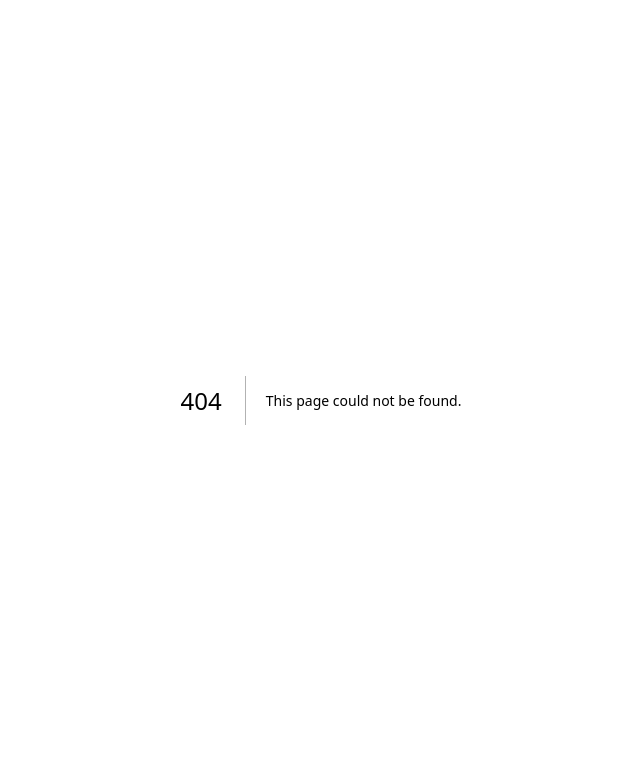
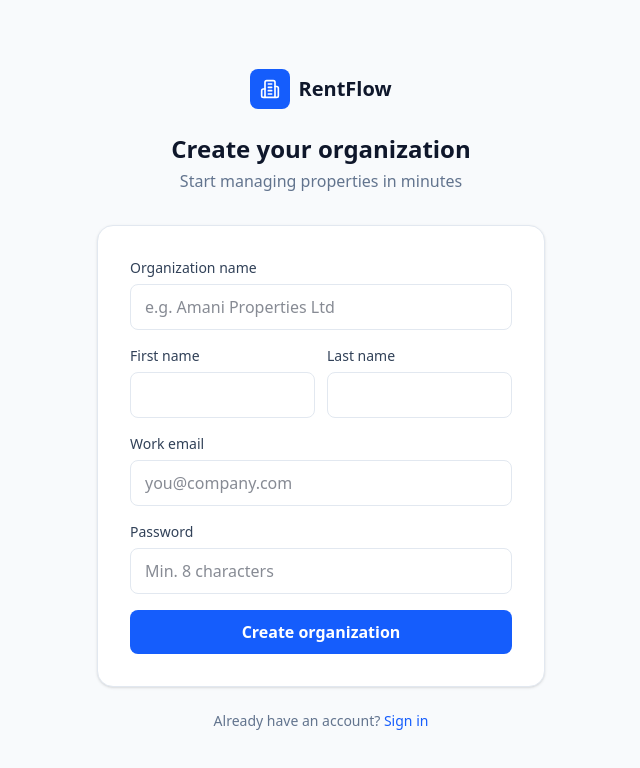
Before and after one commit to THECROW2016/rentflow, a Next.js app: page /register in a window 1280 px wide. Before the commit this address had no page. Shown: the top 768 px of the page, without its empty margins (319-959 px from the left). Built offline with nearby package versions, Linux system fonts and the light colour scheme.

Commit message:
Add register page

```diff
--- /dev/null
+++ b/src/app/(auth)/register/page.tsx
@@ -0,0 +1,97 @@
+"use client";
+
+import { useState } from "react";
+import Link from "next/link";
+import { useRouter } from "next/navigation";
+import { Building2, Loader2 } from "lucide-react";
+
+export default function RegisterPage() {
+  const router = useRouter();
+  const [form, setForm] = useState({
+    firstName: "",
+    lastName: "",
+    email: "",
+    password: "",
+    organizationName: "",
+  });
+  const [error, setError] = useState("");
+  const [loading, setLoading] = useState(false);
+
+  function update(field: string, value: string) {
+    setForm((prev) => ({ ...prev, [field]: value }));
+  }
+
+  async function handleSubmit(e: React.FormEvent) {
+    e.preventDefault();
+    setError("");
+    setLoading(true);
+    try {
+      const res = await fetch("/api/auth/register", {
+        method: "POST",
+        headers: { "Content-Type": "application/json" },
+        body: JSON.stringify(form),
+      });
+      const data = await res.json();
+      if (!res.ok) {
+        setError(data.error || "Registration failed");
+        return;
+      }
+      router.push("/dashboard");
+      router.refresh();
+    } catch {
+      setError("Network error. Please try again.");
+    } finally {
+      setLoading(false);
+    }
+  }
+
+  return (
+    <div className="min-h-screen flex items-center justify-center bg-slate-50 px-4 py-12">
+      <div className="w-full max-w-md">
+        <div className="text-center mb-8">
+          <Link href="/" className="inline-flex items-center gap-2 mb-6">
+            <div className="w-10 h-10 rounded-lg bg-blue-600 flex items-center justify-center">
+              <Building2 className="w-5 h-5 text-white" />
+            </div>
+            <span className="font-bold text-xl text-slate-900">RentFlow</span>
+          </Link>
+          <h1 className="text-2xl font-bold text-slate-900">Create your organization</h1>
+          <p className="text-slate-500 mt-1">Start managing properties in minutes</p>
+        </div>
+        <form onSubmit={handleSubmit} className="bg-white rounded-2xl border border-slate-200 p-8 shadow-sm space-y-4">
+          {error && <div className="bg-red-50 text-red-700 text-sm px-4 py-3 rounded-lg">{error}</div>}
+          <div>
+            <label className="block text-sm font-medium text-slate-700 mb-1.5">Organization name</label>
+            <input type="text" value={form.organizationName} onChange={(e) => update("organizationName", e.target.value)} required className="w-full px-3.5 py-2.5 rounded-lg border border-slate-300 focus:outline-none focus:ring-2 focus:ring-blue-500" placeholder="e.g. Amani Properties Ltd" />
+          </div>
+          <div className="grid grid-cols-2 gap-3">
+            <div>
+              <label className="block text-sm font-medium text-slate-700 mb-1.5">First name</label>
+              <input type="text" value={form.firstName} onChange={(e) => update("firstName", e.target.value)} required className="w-full px-3.5 py-2.5 rounded-lg border border-slate-300 focus:outline-none focus:ring-2 focus:ring-blue-500" />
+            </div>
+            <div>
+              <label className="block text-sm font-medium text-slate-700 mb-1.5">Last name</label>
+              <input type="text" value={form.lastName} onChange={(e) => update("lastName", e.target.value)} required className="w-full px-3.5 py-2.5 rounded-lg border border-slate-300 focus:outline-none focus:ring-2 focus:ring-blue-500" />
+            </div>
+          </div>
+          <div>
+            <label className="block text-sm font-medium text-slate-700 mb-1.5">Work email</label>
+            <input type="email" value={form.email} onChange={(e) => update("email", e.target.value)} required className="w-full px-3.5 py-2.5 rounded-lg border border-slate-300 focus:outline-none focus:ring-2 focus:ring-blue-500" placeholder="you@company.com" />
+          </div>
+          <div>
+            <label className="block text-sm font-medium text-slate-700 mb-1.5">Password</label>
+            <input type="password" value={form.password} onChange={(e) => update("password", e.target.value)} required minLength={8} className="w-full px-3.5 py-2.5 rounded-lg border border-slate-300 focus:outline-none focus:ring-2 focus:ring-blue-500" placeholder="Min. 8 characters" />
+          </div>
+          <button type="submit" disabled={loading} className="w-full bg-blue-600 text-white py-2.5 rounded-lg font-semibold hover:bg-blue-700 transition disabled:opacity-60 flex items-center justify-center gap-2 mt-2">
+            {loading && <Loader2 className="w-4 h-4 animate-spin" />}
+            Create organization
+          </button>
+        </form>
+        <p className="text-center text-sm text-slate-500 mt-6">
+          Already have an account?{" "}
+          <Link href="/login" className="text-blue-600 font-medium hover:underline">Sign in</Link>
+        </p>
+      </div>
+    </div>
+  );
+}
```
